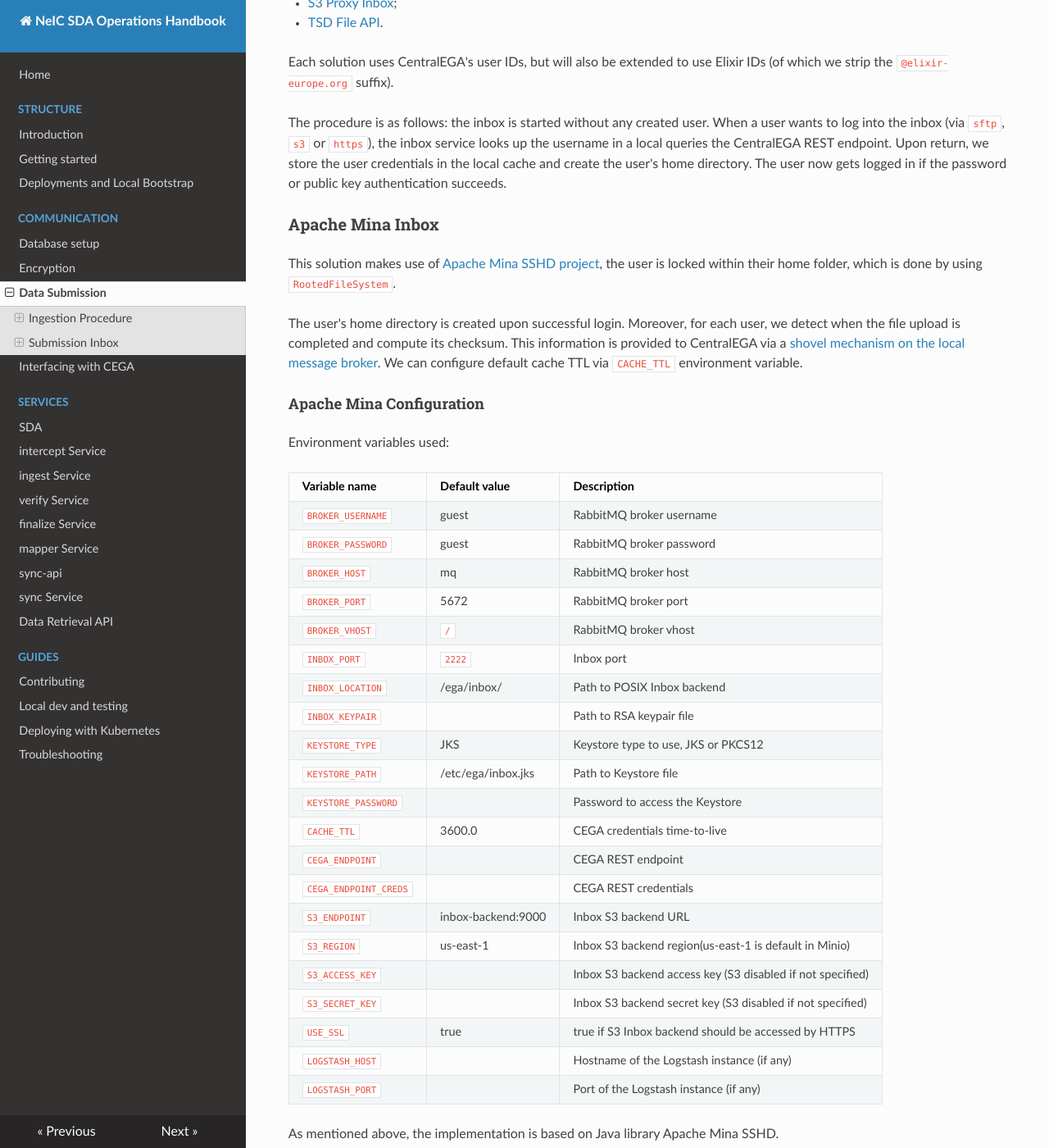
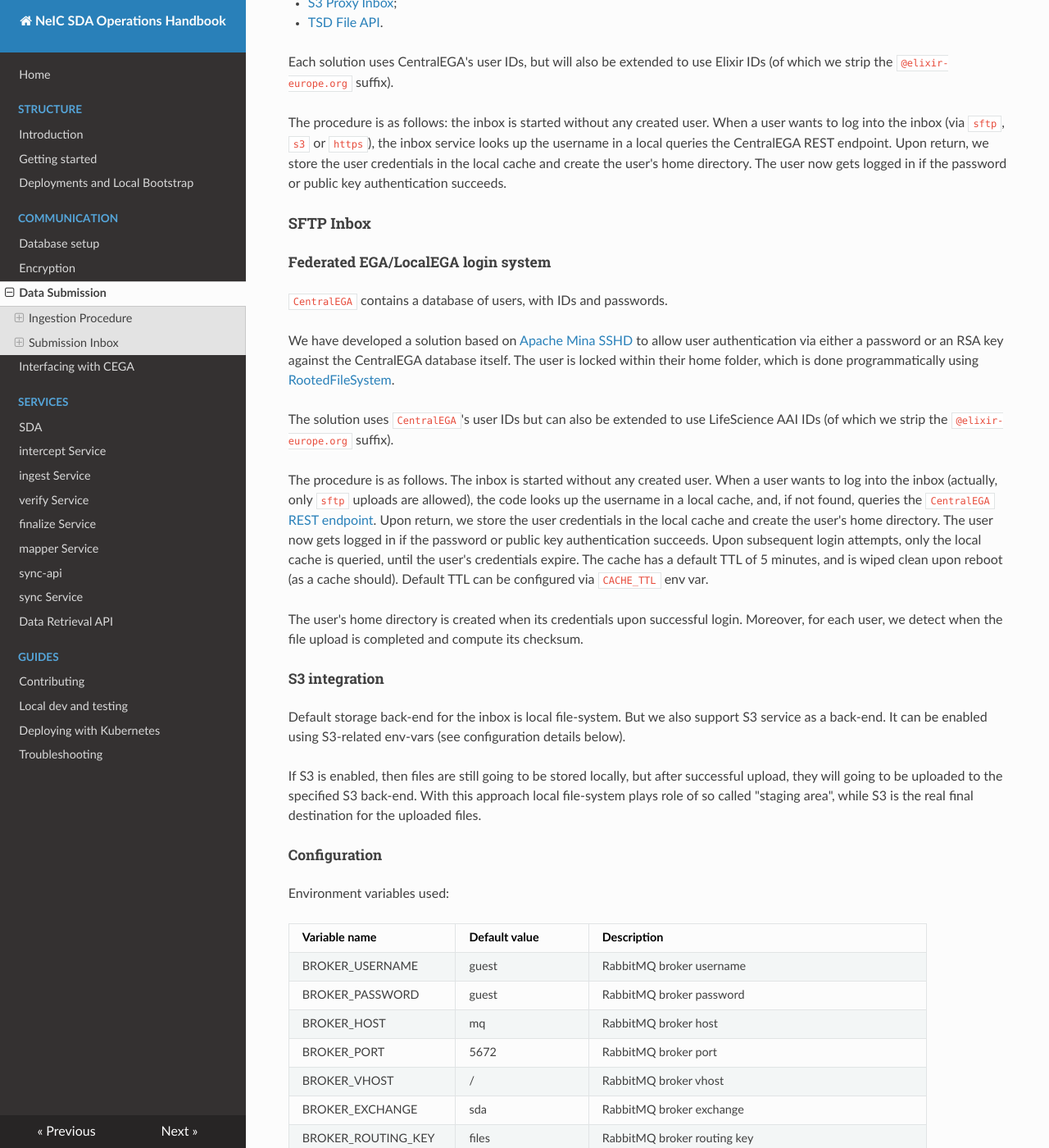
Before and after one commit to neicnordic/neic-sda, an MkDocs documentation site: the page built from docs/submission.md, in a window 1280 px wide and 1400 px high, scrolled down 2430 px. Shown: the whole window at 82% size. Built offline with MkDocs 1.6.1, drawn with Linux system fonts in a browser that asks for light colours; nearby versions of some CDN libraries; some of the changed text lies outside the part shown.

Commit message:
keep sftp-inbox in sync with repo

```diff
--- a/aggregate-mappings.json
+++ b/aggregate-mappings.json
@@ -8,6 +8,7 @@
         "sda/cmd/s3inbox/s3inbox.md": "docs/services/s3inbox.md",
         "sda/cmd/syncapi/syncapi.md": "docs/services/syncapi.md",
         "sda/cmd/sync/sync.md": "docs/services/sync.md",
+        "sda-sftp-inbox/README.md": "docs/services/sftpinbox.md",
         "./GETTINGSTARTED.md": "docs/guides/sda-dev-test-doc.md",
         "sda/sda.md": "docs/services/sda.md"
     }
--- a/docs/dictionary/wordlist.txt
+++ b/docs/dictionary/wordlist.txt
@@ -295,3 +295,8 @@ wyenrumyh
 yaml
 yihkqimti
 yml
+FS
+Mina's
+SPRINGFRAMEWORK
+env
+programmatically
--- /dev/null
+++ b/docs/services/sftpinbox.md
@@ -0,0 +1,79 @@
+# SFTP Inbox
+
+## Federated EGA/LocalEGA login system
+
+`CentralEGA` contains a database of users, with IDs and passwords.
+
+We have developed a solution based on [Apache Mina SSHD](https://mina.apache.org/sshd-project/)
+to allow user authentication via either a password or an RSA key against the CentralEGA database
+itself. The user is locked within their home folder, which is done programmatically using
+[RootedFileSystem](https://github.com/apache/mina-sshd/blob/master/sshd-core/src/main/java/org/apache/sshd/common/file/root/RootedFileSystem.java).
+
+The solution uses `CentralEGA`'s user IDs but can also be extended to
+use LifeScience AAI IDs (of which we strip the ``@elixir-europe.org`` suffix).
+
+The procedure is as follows. The inbox is started without any created
+user. When a user wants to log into the inbox (actually, only ``sftp``
+uploads are allowed), the code looks up the username in a local
+cache, and, if not found, queries the `CentralEGA` [REST endpoint](https://nss.ega-archive.org/spec/). Upon
+return, we store the user credentials in the local cache and create
+the user's home directory. The user now gets logged in if the password
+or public key authentication succeeds. Upon subsequent login attempts,
+only the local cache is queried, until the user's credentials
+expire. The cache has a default TTL of 5 minutes, and is wiped clean
+upon reboot (as a cache should). Default TTL can be configured via ``CACHE_TTL`` env var.
+
+The user's home directory is created when its credentials upon successful login.
+Moreover, for each user, we detect when the file upload is completed and compute its
+checksum.
+
+## S3 integration
+
+Default storage back-end for the inbox is local file-system. But we also support S3 service as a back-end. It can be
+enabled using S3-related env-vars (see configuration details below).
+
+If S3 is enabled, then files are still going to be stored locally, but after successful upload, they will going to be
+uploaded to the specified S3 back-end. With this approach local file-system plays role of so called "staging area",
+while S3 is the real final destination for the uploaded files.
+
+## Configuration
+
+Environment variables used:
+
+
+| Variable name       | Default value      | Description                                                     |
+|---------------------|--------------------|-----------------------------------------------------------------|
+| BROKER_USERNAME     | guest              | RabbitMQ broker username                                        |
+| BROKER_PASSWORD     | guest              | RabbitMQ broker password                                        |
+| BROKER_HOST         | mq                 | RabbitMQ broker host                                            |
+| BROKER_PORT         | 5672               | RabbitMQ broker port                                            |
+| BROKER_VHOST        | /                  | RabbitMQ broker vhost                                           |
+| BROKER_EXCHANGE     | sda                | RabbitMQ broker exchange                                        |
+| BROKER_ROUTING_KEY  | files              | RabbitMQ broker routing key                                     |
+| INBOX_PORT          | 2222               | Inbox port                                                      |
+| INBOX_LOCATION      | /ega/inbox/        | Path to POSIX Inbox backend                                     |
+| INBOX_FS_PATH       |                    | Prefix path when custom filesystem is used on top of POSIX      |
+| INBOX_KEYPAIR       |                    | Path to RSA keypair file                                        |
+| KEYSTORE_TYPE       | JKS                | Keystore type to use, JKS or PKCS12                             |
+| KEYSTORE_PATH       | /etc/ega/inbox.jks | Path to Keystore file                                           |
+| KEYSTORE_PASSWORD   |                    | Password to access the Keystore                                 |
+| CACHE_TTL           | 300.0              | CEGA credentials time-to-live                                   |
+| CEGA_ENDPOINT       |                    | CEGA REST endpoint                                              |
+| CEGA_ENDPOINT_CREDS |                    | CEGA REST credentials                                           |
+| S3_ENDPOINT         | inbox-backend:9000 | Inbox S3 backend URL                                            |
+| S3_REGION           | us-east-1          | Inbox S3 backend region (us-east-1 is default in Minio)         |
+| S3_ACCESS_KEY       |                    | Inbox S3 backend access key (S3 disabled if not specified)      |
+| S3_SECRET_KEY       |                    | Inbox S3 backend secret key (S3 disabled if not specified)      |
+| S3_BUCKET           |                    | Inbox S3 backend secret bucket (S3 disabled if not specified)   |
+| USE_SSL             | true               | true if S3 Inbox backend should be accessed by HTTPS            |
+| LOGSTASH_HOST       |                    | Hostname of the Logstash instance (if any)                      |
+| LOGSTASH_PORT       |                    | Port of the Logstash instance (if any)                          |
+
+If `LOGSTASH_HOST` or `LOGSTASH_PORT` is empty, Logstash logging will not be enabled.
+
+In addition, environment variables can be used to configure log level for different packages. Package loggers can be configured using corresponding package names, for example, to turn of logs of Spring, one can set environment variable `LOGGING_LEVEL_ORG_SPRINGFRAMEWORK=OFF`, or to set Mina's own logs to debug: `LOGGING_LEVEL_SE_NBIS_LEGA_INBOX=DEBUG`, etc.
+
+### SFTP Inbox Local Development/Testing
+
+For local development/testing see instructions in [dev_utils](https://github.com/neicnordic/sensitive-data-archive/tree/main/sda-sftp-inbox/dev_utils) folder.
+There is an README file in the [dev_utils](https://github.com/neicnordic/sensitive-data-archive/tree/main/sda-sftp-inbox/dev_utils) folder with sections for running the pipeline locally using Docker Compose.
--- a/docs/submission.md
+++ b/docs/submission.md
@@ -143,7 +143,7 @@ Submission Inbox
 have developed several solutions allowing user authentication against
 CentralEGA user database:
 
-- [Apache Mina Inbox](submission.md#apache-mina-inbox);
+- [Apache Mina Inbox](submission.md##sftp-inbox);
 - [S3 Proxy Inbox](submission.md#s3-proxy-inbox);
 - [TSD File API](submission.md#tsd-file-api).
 
@@ -157,48 +157,10 @@ CentralEGA REST endpoint. Upon return, we store the user credentials in
 the local cache and create the user's home directory. The user now gets
 logged in if the password or public key authentication succeeds.
 
-### Apache Mina Inbox
-
-This solution makes use of [Apache Mina SSHD
-project](https://mina.apache.org/sshd-project/), the user is locked
-within their home folder, which is done by using `RootedFileSystem`.
-
-The user's home directory is created upon successful login. Moreover,
-for each user, we detect when the file upload is completed and compute
-its checksum. This information is provided to CentralEGA via a
-[shovel mechanism on the local message broker](connection.md).
-We can configure default cache TTL via `CACHE_TTL` environment variable.
-
-#### Apache Mina Configuration
-
-Environment variables used:
-
-| Variable name         | Default value      | Description                                                |
-|:----------------------|:-------------------|:-----------------------------------------------------------|
-| `BROKER_USERNAME`     | guest              | RabbitMQ broker username                                   |
-| `BROKER_PASSWORD`     | guest              | RabbitMQ broker password                                   |
-| `BROKER_HOST`         | mq                 | RabbitMQ broker host                                       |
-| `BROKER_PORT`         | 5672               | RabbitMQ broker port                                       |
-| `BROKER_VHOST`        | `/`                | RabbitMQ broker vhost                                      |
-| `INBOX_PORT`          | `2222`             | Inbox port                                                 |
-| `INBOX_LOCATION`      | /ega/inbox/        | Path to POSIX Inbox backend                                |
-| `INBOX_KEYPAIR`       |                    | Path to RSA keypair file                                   |
-| `KEYSTORE_TYPE`       | JKS                | Keystore type to use, JKS or PKCS12                        |
-| `KEYSTORE_PATH`       | /etc/ega/inbox.jks | Path to Keystore file                                      |
-| `KEYSTORE_PASSWORD`   |                    | Password to access the Keystore                            |
-| `CACHE_TTL`           | 3600.0             | CEGA credentials time-to-live                              |
-| `CEGA_ENDPOINT`       |                    | CEGA REST endpoint                                         |
-| `CEGA_ENDPOINT_CREDS` |                    | CEGA REST credentials                                      |
-| `S3_ENDPOINT`         | inbox-backend:9000 | Inbox S3 backend URL                                       |
-| `S3_REGION`           | us-east-1          | Inbox S3 backend region(us-east-1 is default in Minio)     |
-| `S3_ACCESS_KEY`       |                    | Inbox S3 backend access key (S3 disabled if not specified) |
-| `S3_SECRET_KEY`       |                    | Inbox S3 backend secret key (S3 disabled if not specified) |
-| `USE_SSL`             | true               | true if S3 Inbox backend should be accessed by HTTPS       |
-| `LOGSTASH_HOST`       |                    | Hostname of the Logstash instance (if any)                 |
-| `LOGSTASH_PORT`       |                    | Port of the Logstash instance (if any)                     |
-
-As mentioned above, the implementation is based on Java library Apache
-Mina SSHD.
+{%
+   include-markdown "services/sftpinbox.md"
+   heading-offset=3
+%}
 
 > NOTE:
 > Sources are located at the separate repository:
```
